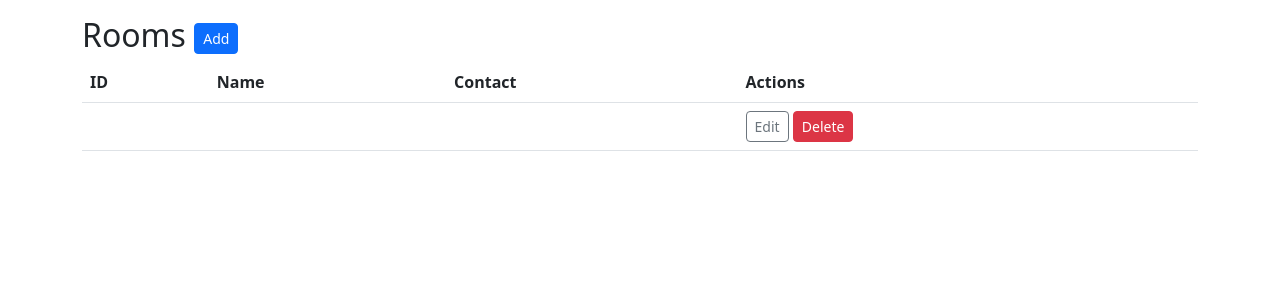
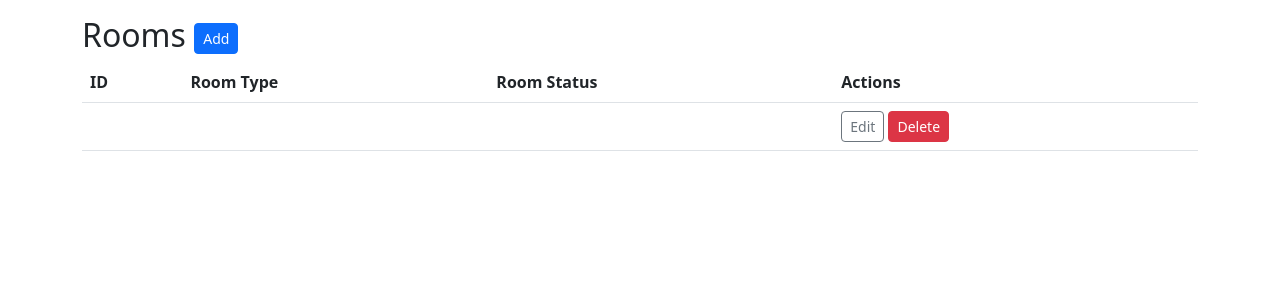
Before and after one commit to V014/kumbale-lodge, a Flask app: page /rooms in a window 1280 px wide. Shown: the part 56-356 px from the top of the page. Run offline with Flask 3, Linux system fonts and the light colour scheme; tables that the repository leaves empty hold one stand-in row (values such as "Sample post"); parts of the project's set-up code (start-up, migrations or seed data) failed here and were passed over.

Commit message:
updated list header titles for rooms

```diff
--- a/templates/rooms/list.html
+++ b/templates/rooms/list.html
@@ -2,7 +2,7 @@
 {% block content %}
   <h2>Rooms <a href="{{ url_for('room_add') }}" class="btn btn-primary btn-sm">Add</a></h2>
   <table class="table">
-    <thead><tr><th>ID</th><th>Name</th><th>Contact</th><th>Actions</th></tr></thead>
+    <thead><tr><th>ID</th><th>Room Type</th><th>Room Status</th><th>Actions</th></tr></thead>
     <tbody>
       {% for r in rooms %}
         <tr>
```
